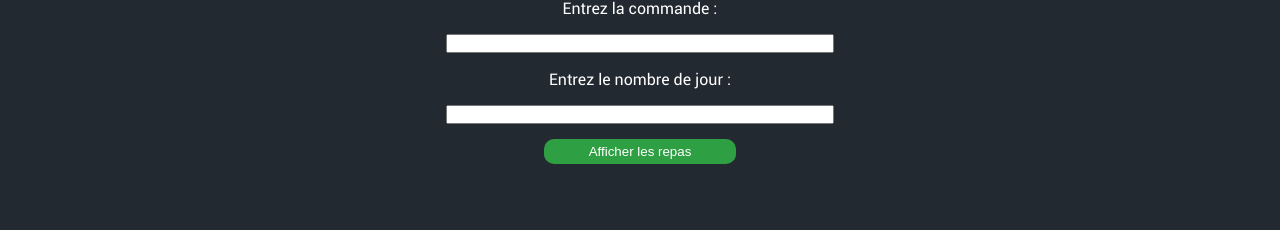
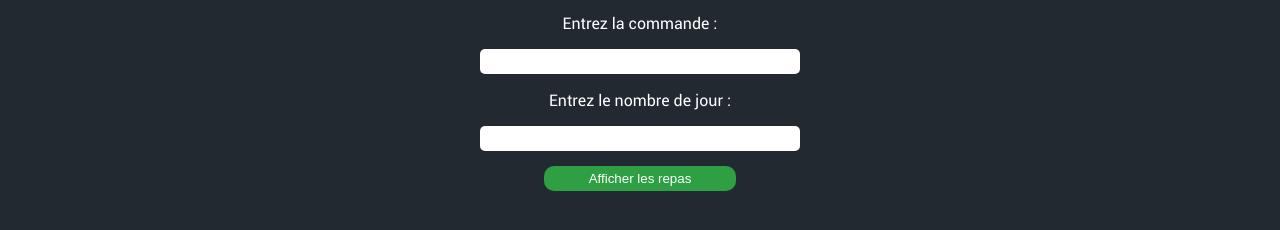
Before and after one commit to yohann-kevin/Triangle-du-miam, a website: page index.html in a window 1280 px wide. Shown: the part 98-328 px from the top of the page. Drawn offline with Linux system fonts and the light colour scheme.

Commit message:
feat : custom style

```diff
--- a/style/main.css
+++ b/style/main.css
@@ -39,6 +39,7 @@ body {
 
 #section {
     width: 100%;
+    margin-top: 15px;
     display: flex;
     justify-content: space-around;
     flex-wrap: wrap;
@@ -51,15 +52,24 @@ body {
 
 #section input {
     margin: 15px;
-    width: 30%;
+    height: 25px;
+    width: 25%;
+    border: none;
     transition: 0.5s;
     -webkit-transition: 0.5s;
     -moz-transition: 0.5s;
     -ms-transition: 0.5s;
     -o-transition: 0.5s;
+    border-radius: 5px;
+    -webkit-border-radius: 5px;
+    -moz-border-radius: 5px;
+    -ms-border-radius: 5px;
+    -o-border-radius: 5px;
 }
 
 #section input:focus {
+    outline: none;
+    border: 1px solid #2ea043;
     transform: scale(1.2);
     -webkit-transform: scale(1.2);
     -moz-transform: scale(1.2);
@@ -115,4 +125,6 @@ body {
 
 #triangleContainer {
     text-align: center;
+    margin-top: 10px;
+    font-size: 1.2rem;
 }
```
